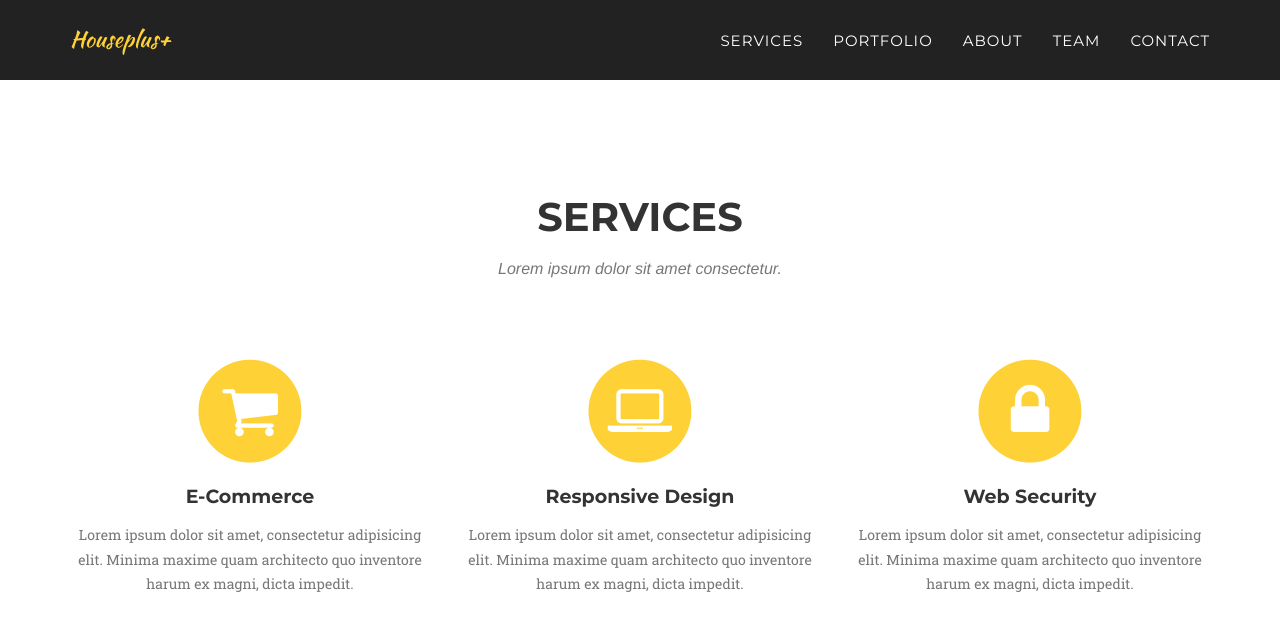
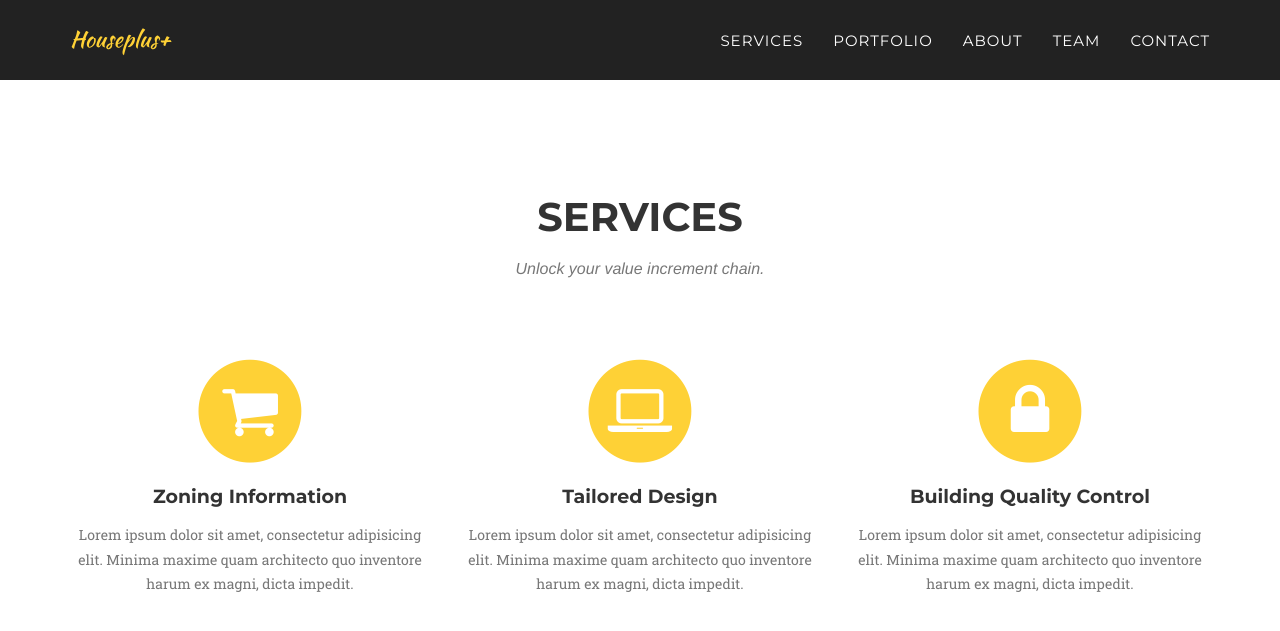
Before and after one commit to houseplusmap/houseplusmap.github.io, a Jekyll site: the page built from index.html, in a window 1280 px wide and 900 px high, scrolled down 788 px. Shown: the top 631 px of the window. Built offline with Jekyll 4.4.1, drawn with Linux system fonts in a browser that asks for light colours; some web fonts are replaced.

Commit message:
service components

```diff
--- a/_includes/services.html
+++ b/_includes/services.html
@@ -4,7 +4,7 @@
             <div class="row">
                 <div class="col-lg-12 text-center">
                     <h2 class="section-heading">Services</h2>
-                    <h3 class="section-subheading text-muted">Lorem ipsum dolor sit amet consectetur.</h3>
+                    <h3 class="section-subheading text-muted">Unlock your value increment chain.</h3>
                 </div>
             </div>
             <div class="row text-center">
@@ -13,7 +13,7 @@
                         <i class="fa fa-circle fa-stack-2x text-primary"></i>
                         <i class="fa fa-shopping-cart fa-stack-1x fa-inverse"></i>
                     </span>
-                    <h4 class="service-heading">E-Commerce</h4>
+                    <h4 class="service-heading">Zoning Information</h4>
                     <p class="text-muted">Lorem ipsum dolor sit amet, consectetur adipisicing elit. Minima maxime quam architecto quo inventore harum ex magni, dicta impedit.</p>
                 </div>
                 <div class="col-md-4">
@@ -21,7 +21,7 @@
                         <i class="fa fa-circle fa-stack-2x text-primary"></i>
                         <i class="fa fa-laptop fa-stack-1x fa-inverse"></i>
                     </span>
-                    <h4 class="service-heading">Responsive Design</h4>
+                    <h4 class="service-heading">Tailored Design</h4>
                     <p class="text-muted">Lorem ipsum dolor sit amet, consectetur adipisicing elit. Minima maxime quam architecto quo inventore harum ex magni, dicta impedit.</p>
                 </div>
                 <div class="col-md-4">
@@ -29,7 +29,7 @@
                         <i class="fa fa-circle fa-stack-2x text-primary"></i>
                         <i class="fa fa-lock fa-stack-1x fa-inverse"></i>
                     </span>
-                    <h4 class="service-heading">Web Security</h4>
+                    <h4 class="service-heading">Building Quality Control</h4>
                     <p class="text-muted">Lorem ipsum dolor sit amet, consectetur adipisicing elit. Minima maxime quam architecto quo inventore harum ex magni, dicta impedit.</p>
                 </div>
             </div>
```
